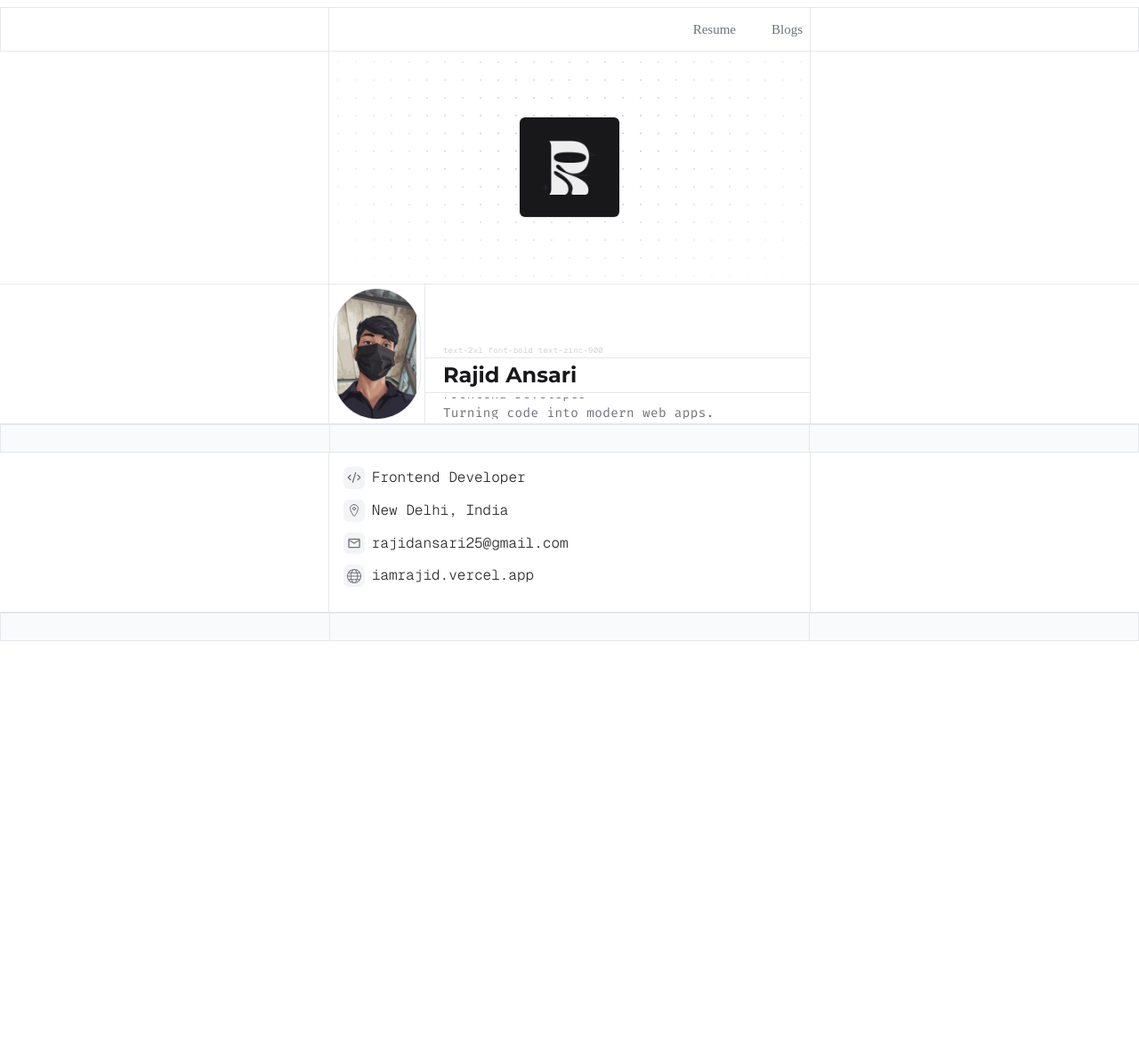
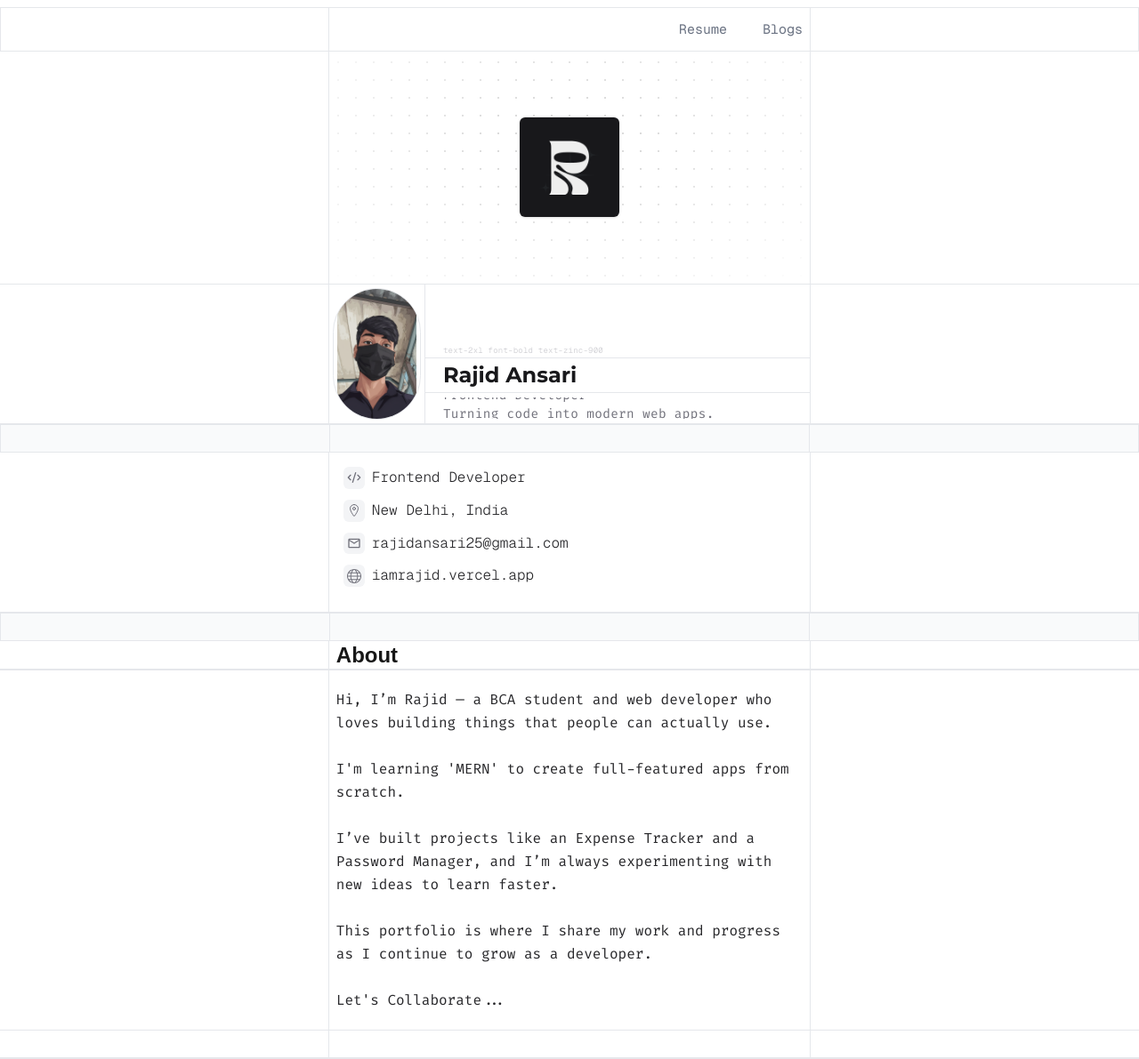
Before and after one commit to rajidansari/portfolio-nextjs, a Next.js app: page / in a window 1280 px wide. Shown: the whole page at 89% size. Before the commit the page ends 800 px from the top, so only its background shows below. Built offline with nearby package versions, Linux system fonts and the light colour scheme; a web font is replaced by a local one.

Commit message:
added about part

```diff
--- a/src/app/globals.css
+++ b/src/app/globals.css
@@ -1,8 +1,12 @@
+@import url('https://fonts.googleapis.com/css2?family=Fira+Code:wght@400;500;700&display=swap');
 @import "tailwindcss";
+
+
 
 :root {
   --background: #ffffff;
   --foreground: #171717;
+  --font-fira: 'Fira Code', monospace;
 }
 
 @theme inline {
@@ -44,17 +48,13 @@ body {
   .padding-main {
     @apply px-[1rem] sm:px-[5rem] md:px-[7rem] lg:px-[23.05rem]
   }
-
-  .font-fira {
-    @apply font-[fira_code]
-  }
 }
 
 @keyframes slide {
   0% { transform: translateY(0%); }
-  25% { transform: translateY(-100%); }
-  50% { transform: translateY(-200%); }
-  75% { transform: translateY(0%); }
+  33% { transform: translateY(-100%); }
+  66% { transform: translateY(-200%); }
+  /* 75% { transform: translateY(0%); } */
   100% { transform: translateY(0%); }
 }
 
--- a/src/app/page.tsx
+++ b/src/app/page.tsx
@@ -1,5 +1,6 @@
 import Info from "@/components/Info";
 import HeroSection from "@/components/HeroSection";
+import About from "@/components/About";
 
 
 export default function Home() {
@@ -7,6 +8,7 @@ export default function Home() {
         <div className="h-auto w-full bg-white transition-all selection:text-gray-50 selection:bg-black overflow-x-hidden">
             <HeroSection />
             <Info />
+            <About />
         </div>
     );
 }
--- /dev/null
+++ b/src/components/About.tsx
@@ -0,0 +1,33 @@
+import React from "react";
+
+export default function About() {
+    const about = `Hi, I’m Rajid — a BCA student and web developer who loves building things that people can actually use.\n
+I'm learning 'MERN' to create full-featured apps from scratch.\n
+I’ve built projects like an Expense Tracker and a Password Manager, and I’m always experimenting with new ideas to learn faster.\n
+This portfolio is where I share my work and progress as I continue to grow as a developer.\n
+Let's Collaborate...`;
+
+    return (
+        <div className="w-full border-bottom">
+            <div className="w-full h-8 padding-main border-bottom">
+                <div className="h-full border-left border-right text-2xl font-semibold px-2">
+                    About
+                </div>
+            </div>
+
+            <div className="w-full min-h-[12rem] padding-main border-top">
+                <div className="w-full h-full  border-left border-right">
+                    <div className="px-2 py-5">
+                        <p className="text-zinc-800 text-sm md:text-lg lg:text-[1rem] font-[Fira_Code] font-light leading-relaxed whitespace-pre-wrap">
+                            {about}
+                        </p>
+                    </div>
+                </div>
+            </div>
+
+			<div className="w-full h-8 padding-main border-top border-bottom">
+                <div className="h-full border-left border-right"></div>
+            </div>
+        </div>
+    );
+}
--- a/src/components/NavBar.tsx
+++ b/src/components/NavBar.tsx
@@ -51,13 +51,13 @@ export default function NavBar() {
                     <div className=" flex gap-5 sm:gap-4 md:gap-7 lg:gap-10 transition-all">
                         <a
                             href="https://docs.google.com/document/d/1BlqHB0GJZ22tqViU3iMiuw3DohaenYVT/edit?usp=drive_link&ouid=111185999900777347746&rtpof=true&sd=true"
-                            className="text-[15px] text-gray-500 font-fira hover:text-gray-600"
+                            className="text-[15px] text-gray-500 font-mono hover:text-gray-600"
                         >
                             Resume
                         </a>
                         <Link
                             href="/blogs"
-                            className="text-[15px] text-gray-500 font-fira hover:text-gray-600"
+                            className="text-[15px] text-gray-500 font-mono hover:text-gray-600"
                         >
                             Blogs
                         </Link>
```
